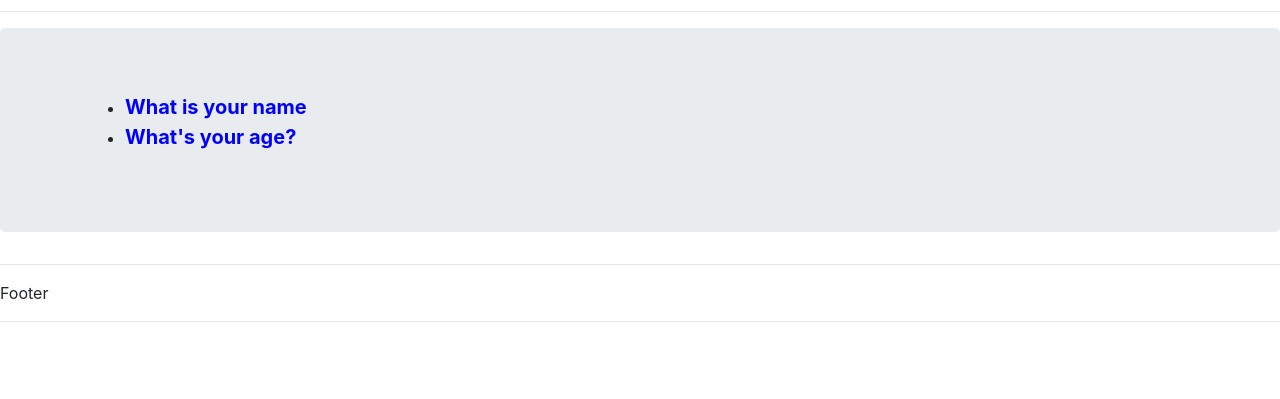
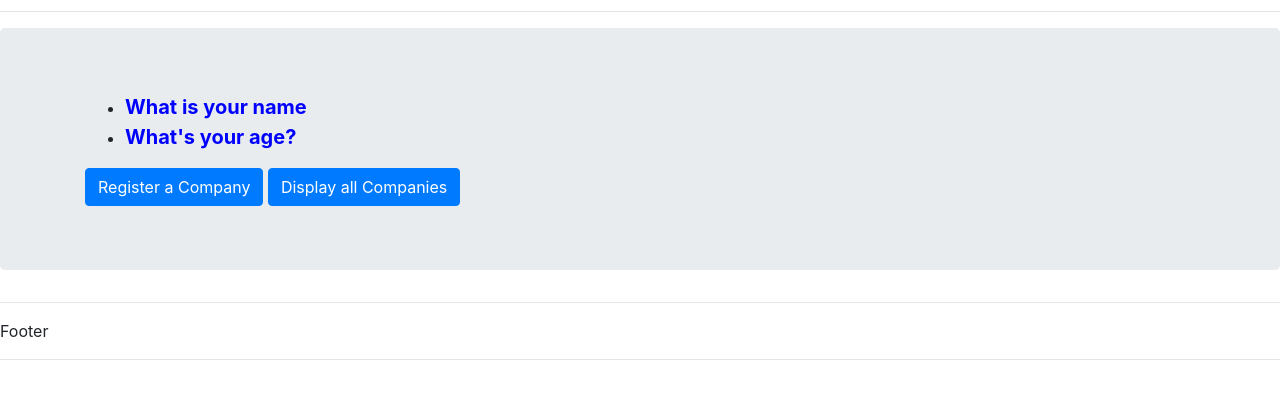
Before and after one commit to thatovanda/Projects, a Django app: page /polls/ in a window 1280 px wide. Shown: the part 62-461 px from the top of the page. Run offline with Django 3.2, Linux system fonts and the light colour scheme; data comes from the database, SQL or seed files in the repository; some libraries are stand-ins or nearby versions.

Commit message:
Reg and Display Buttons

```diff
--- a/mysite/polls/templates/polls/index.html
+++ b/mysite/polls/templates/polls/index.html
@@ -12,4 +12,9 @@
     <p> You don't have any questions. Please add some</p>
 {% endif %}
 
+<div class= "button-group">
+     <a href={% url "polls:register_company" %} class="btn btn-primary btn-md" role="button"> Register a Company</a>
+     <a href={% url "polls:display_company" %} class="btn btn-primary btn-md" role="button"> Display all Companies</a>
+
+</div>
 {% endblock %}
```
